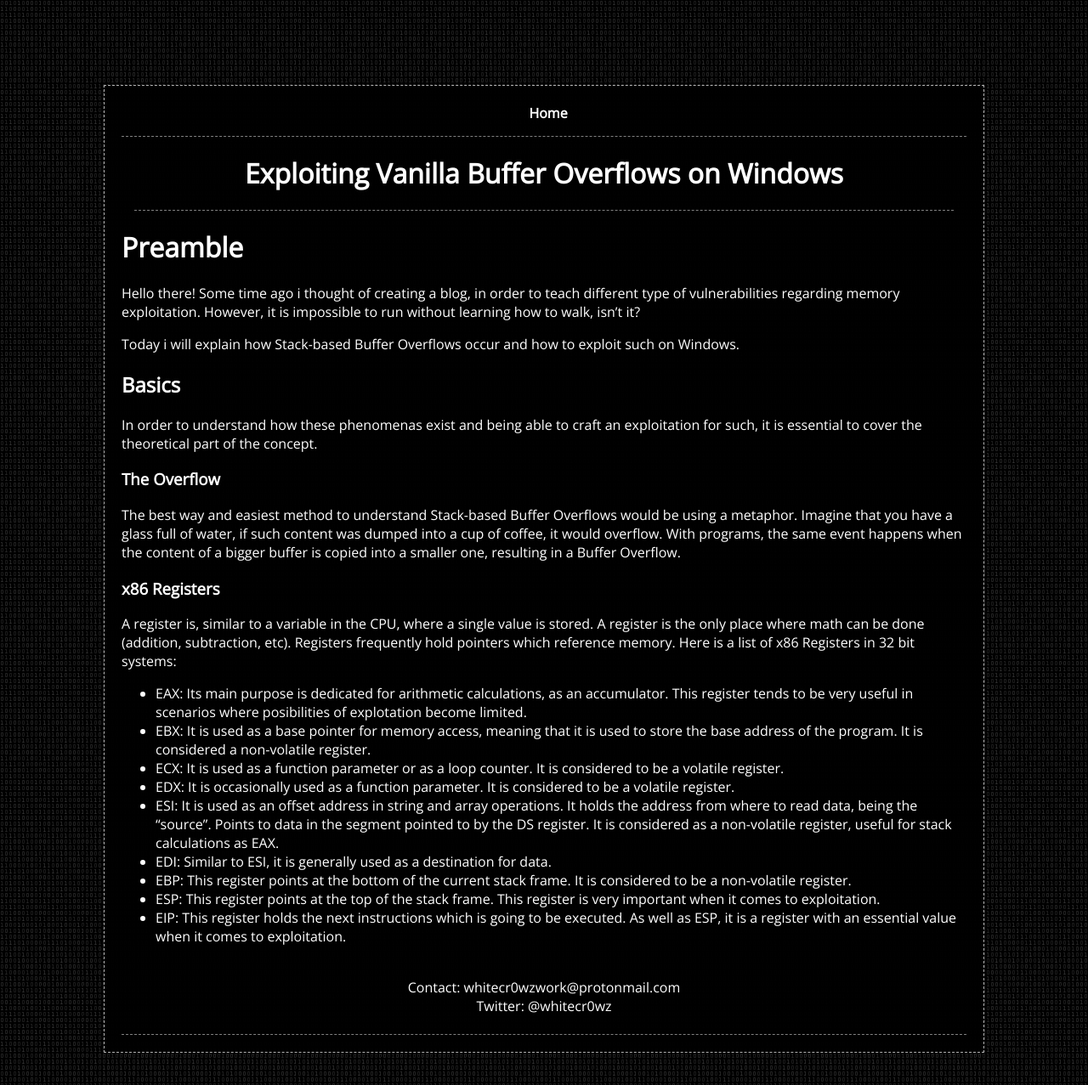
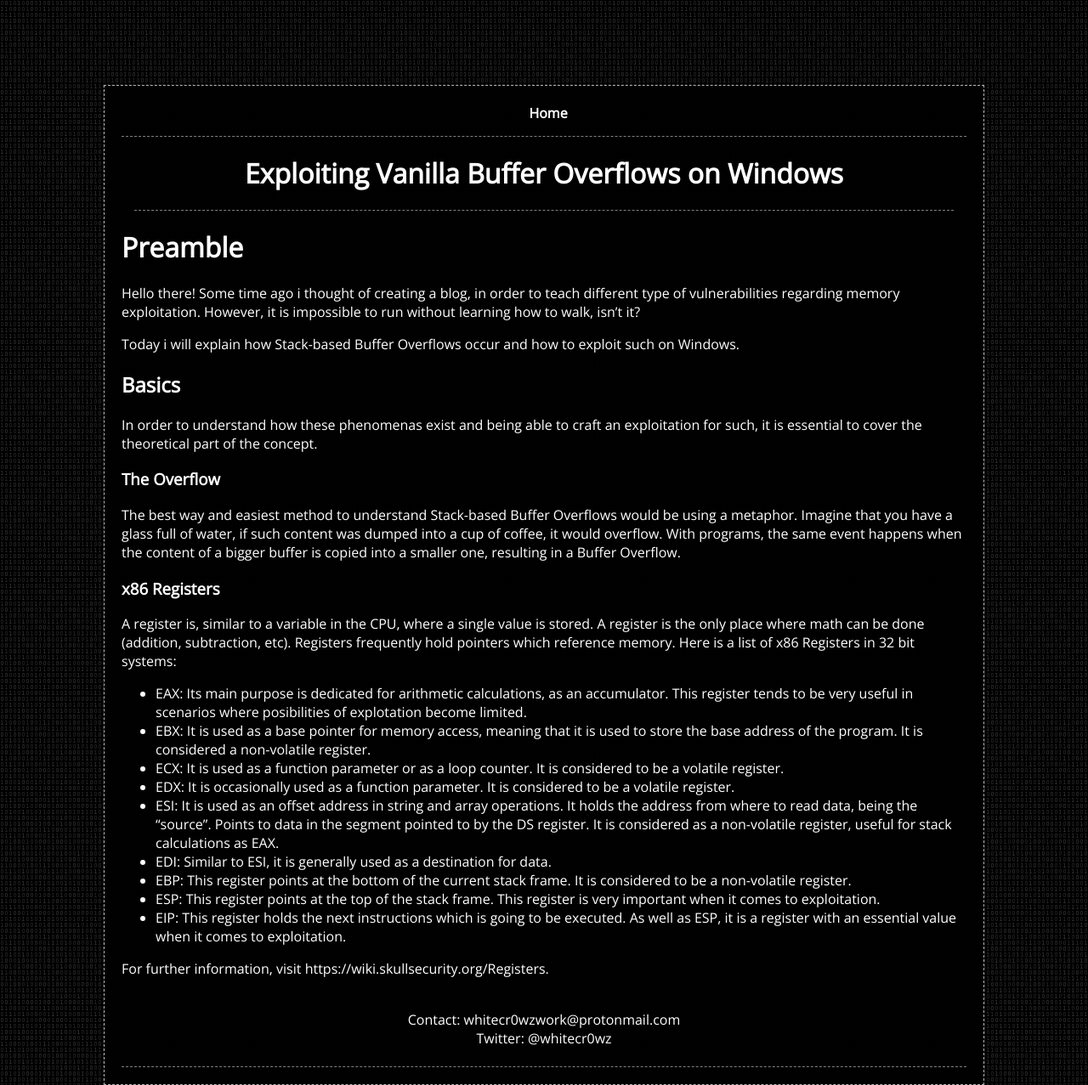
Before and after one commit to whitecr0wz/whitecr0wz.github.io, a Jekyll site: the page built from _posts/posts/2020-03-08-Exploiting-Stack-Overflows-In-Windows.md, in a window 1280 px wide. Shown: the whole page at 85% size. Built offline with Jekyll 4.4.1, drawn with Linux system fonts in a browser that asks for light colours.

Commit message:
Update 2020-03-08-Exploiting-Stack-Overflows-In-Windows.md

```diff
--- a/_posts/posts/2020-03-08-Exploiting-Stack-Overflows-In-Windows.md
+++ b/_posts/posts/2020-03-08-Exploiting-Stack-Overflows-In-Windows.md
@@ -32,3 +32,5 @@ Here is a list of x86 Registers in 32 bit systems:
 + EBP: This register points at the bottom of the current stack frame. It is considered to be a non-volatile register.
 + ESP: This register points at the top of the stack frame. This register is very important when it comes to exploitation.
 + EIP: This register holds the next instructions which is going to be executed. As well as ESP, it is a register with an essential value when it comes to exploitation.
+
+For further information, visit https://wiki.skullsecurity.org/Registers.
```
